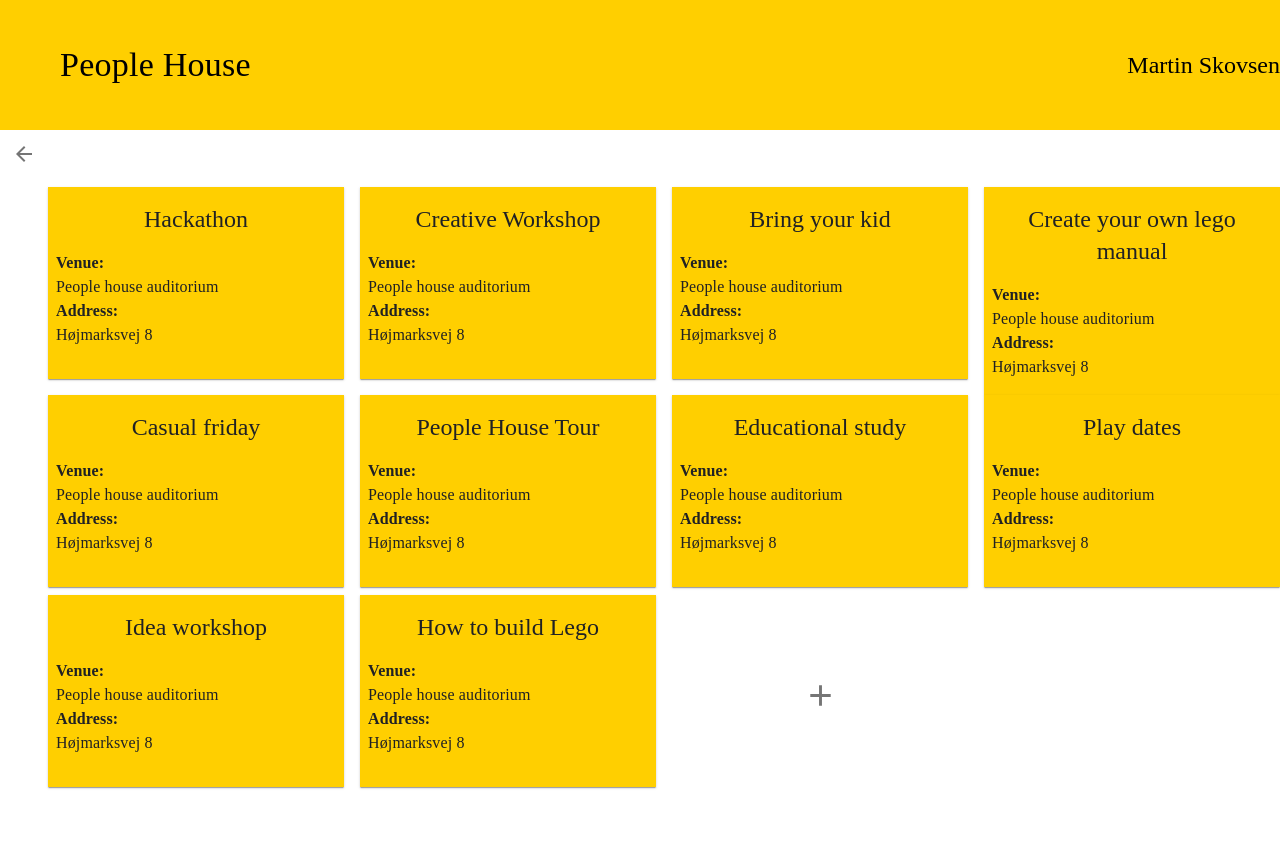
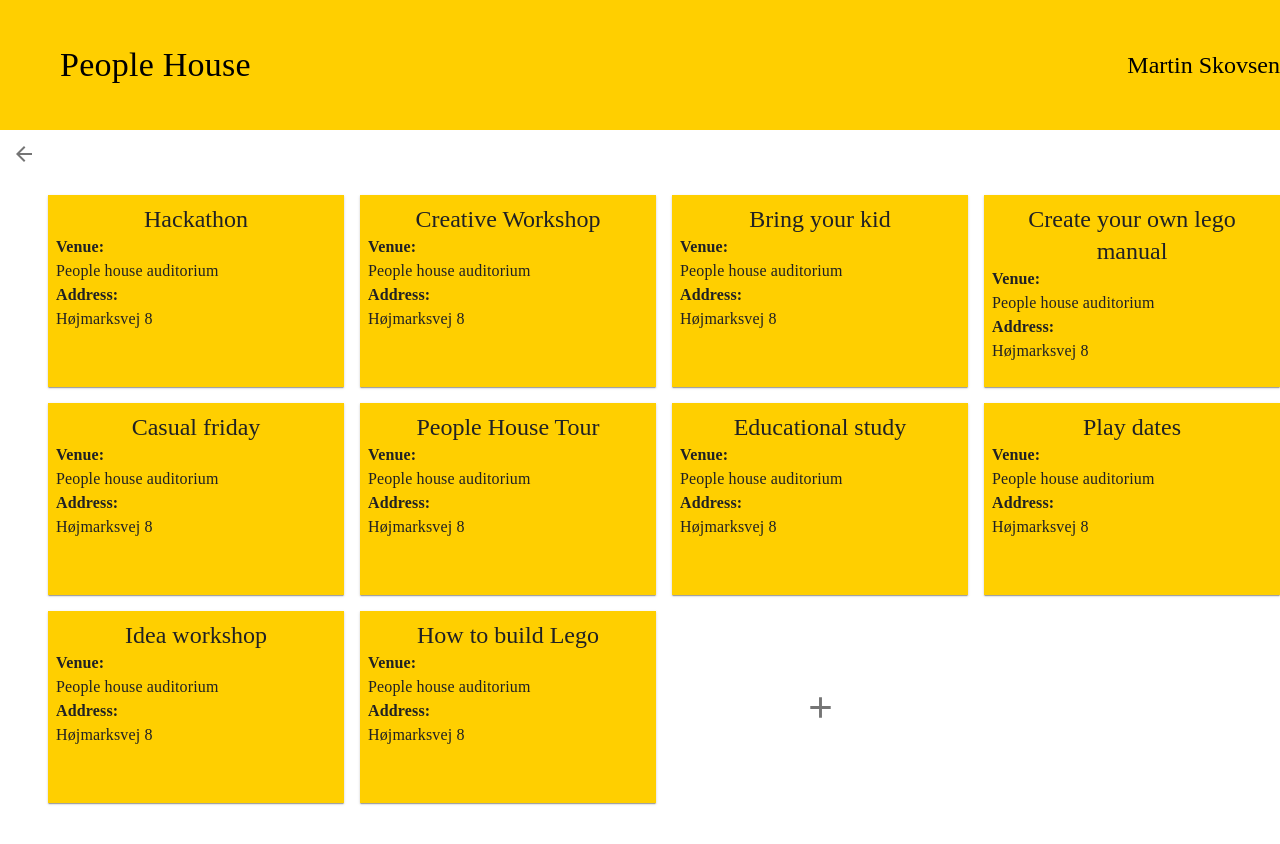
Before and after one commit to MartinSkovsen/people-house-app, a React (Create React App) app: page /events in a window 1280 px wide. Shown: the top 844 px of the page. Built offline with nearby package versions, Linux system fonts and the light colour scheme; a web font is replaced by a local one.

Commit message:
Adjust event card spacing

```diff
--- a/src/pages/events/EventCard.tsx
+++ b/src/pages/events/EventCard.tsx
@@ -12,7 +12,7 @@ function EventCard(props: EventCardProps) {
   return (
     <Grow in timeout={1000}>
       <Paper className={classes.root} elevation={1} square>
-        <Grid style={{ padding: 8 }} container justify="center" spacing={2}>
+        <Grid style={{ padding: 8 }} container justify="center">
           <Grid item sm={12}>
             <Typography align="center" variant="h5">
               {props.event.name}
```
